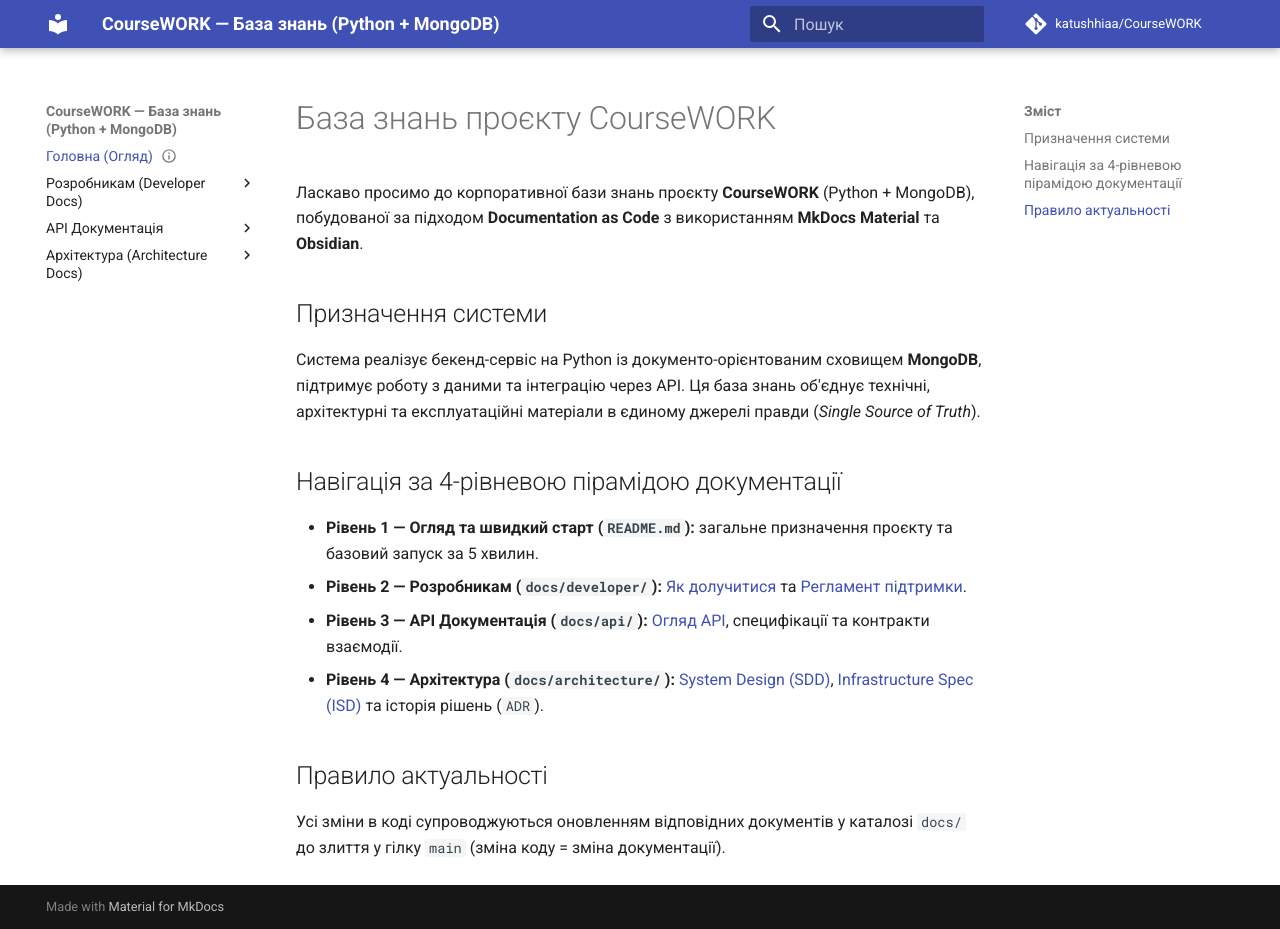
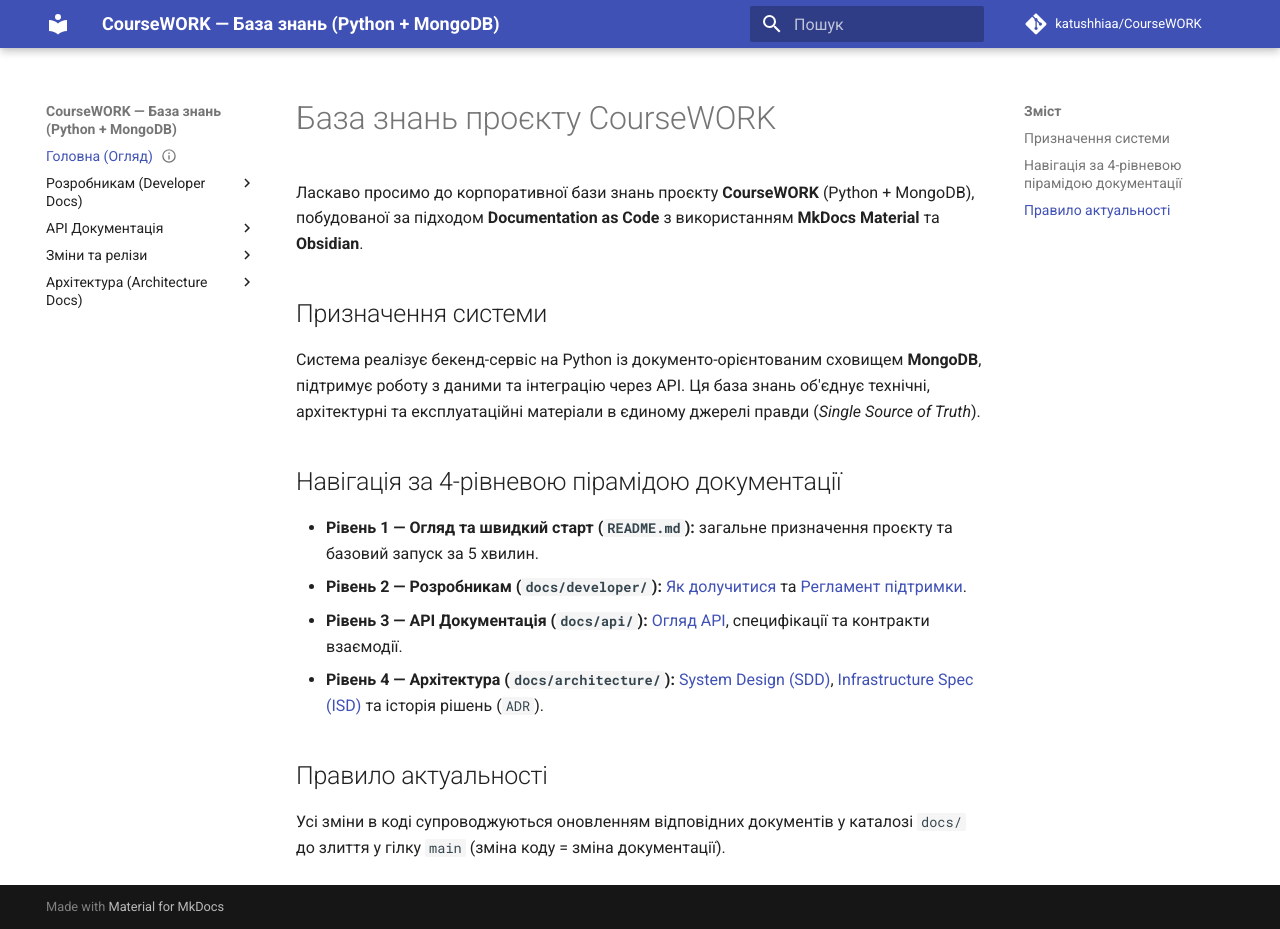
Before and after one commit to katushhiaa/CourseWORK, an MkDocs documentation site: the page built from docs/index.md, in a window 1280 px wide and 929 px high. Built offline with MkDocs 1.6.1 and Material for MkDocs 9.7.7, drawn with Linux system fonts in a browser that asks for light colours; comment, search, counter and statistics services are not loaded.

Commit message:
docs: add RFC-001 to MkDocs navigation

```diff
--- a/mkdocs.yml
+++ b/mkdocs.yml
@@ -45,6 +45,8 @@ nav:
       - Як долучитися: developer/CONTRIBUTING.md
   - API Документація:
       - Огляд API: api/index.md
+  - Зміни та релізи:
+      - Заявка RFC-001: changes/RFC-001.md
   - Архітектура (Architecture Docs):
       - System Design (SDD): architecture/sdd.md
       - Infrastructure Spec (ISD): architecture/isd.md
```
